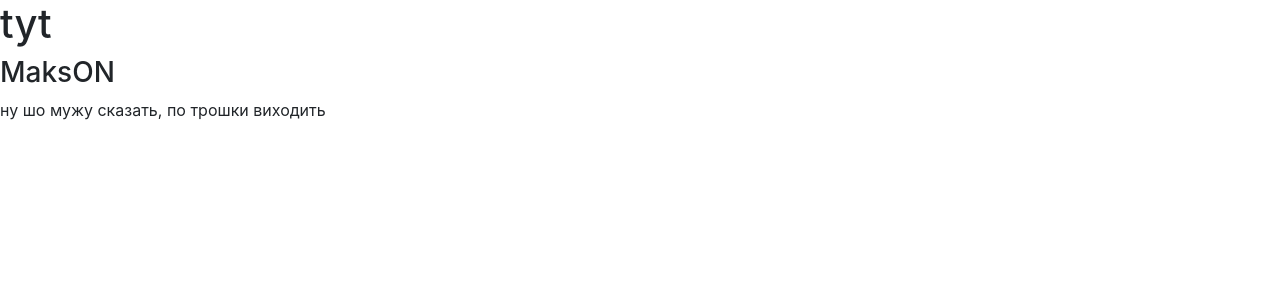
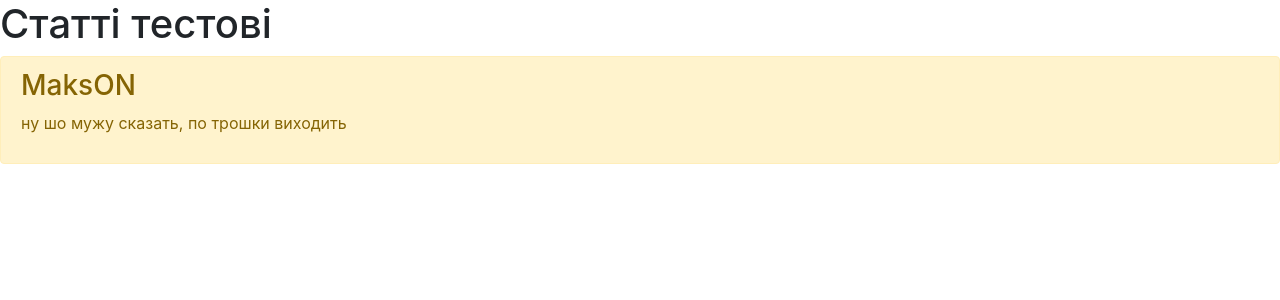
Before and after one commit to OWLsTyLe/first-, a Django app: page /contact in a window 1280 px wide. Shown: the top 300 px of the page. Run offline with Django 5.2, Linux system fonts and the light colour scheme; data comes from the database, SQL or seed files in the repository; some libraries are stand-ins or nearby versions.

Commit message:
update class

```diff
--- a/my/main/templates/main/contact.html
+++ b/my/main/templates/main/contact.html
@@ -3,10 +3,10 @@
 {% block title %} my {% endblock %}
 
 {% block content %}
-    <h1>tyt</h1>
+    <h1> Статті тестові  </h1>
 
         {% for el in ads %}
-            <div class="colour colour-red">
+            <div class="alert alert-warning">
                 <h3>{{ el.name_you }}</h3>
                 <p>{{ el.pud_text }}</p>
             </div>
```
